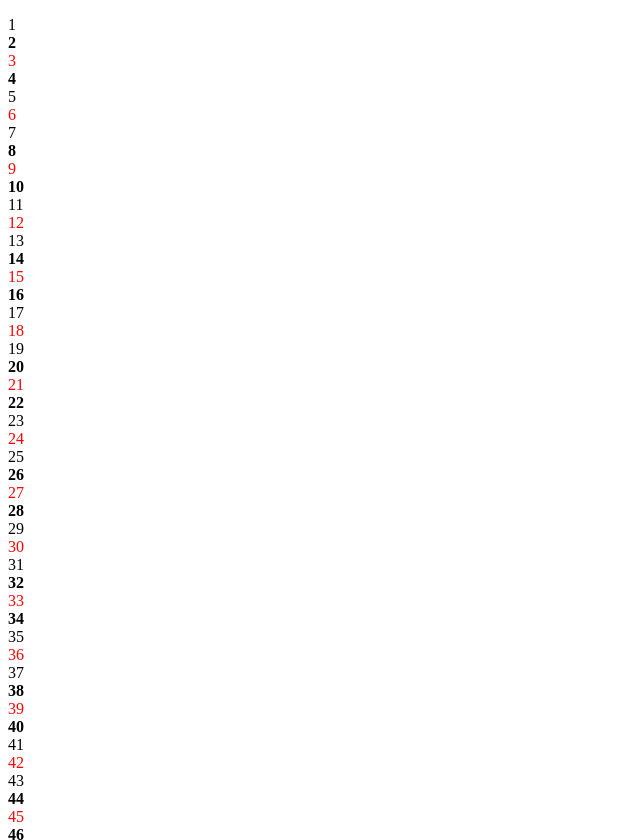
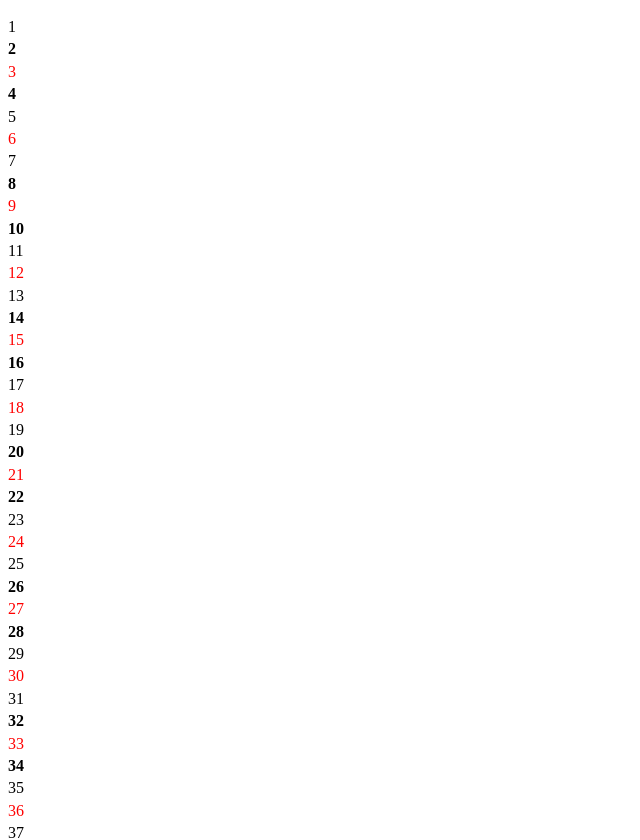
Before and after one commit to StealthMcCloud/FizzBuzz, a plain HTML site: page index.html in a window 1280 px wide. Shown: the top 840 px of the page, without its empty margins (0-640 px from the left). Drawn offline with Linux system fonts and the light colour scheme.

Commit message:
Update style.css

```diff
--- a/style.css
+++ b/style.css
@@ -1,3 +1,6 @@
+body {
+    line-height: 1.4;
+}
 
 .bold {
     font-weight: bolder;
```
